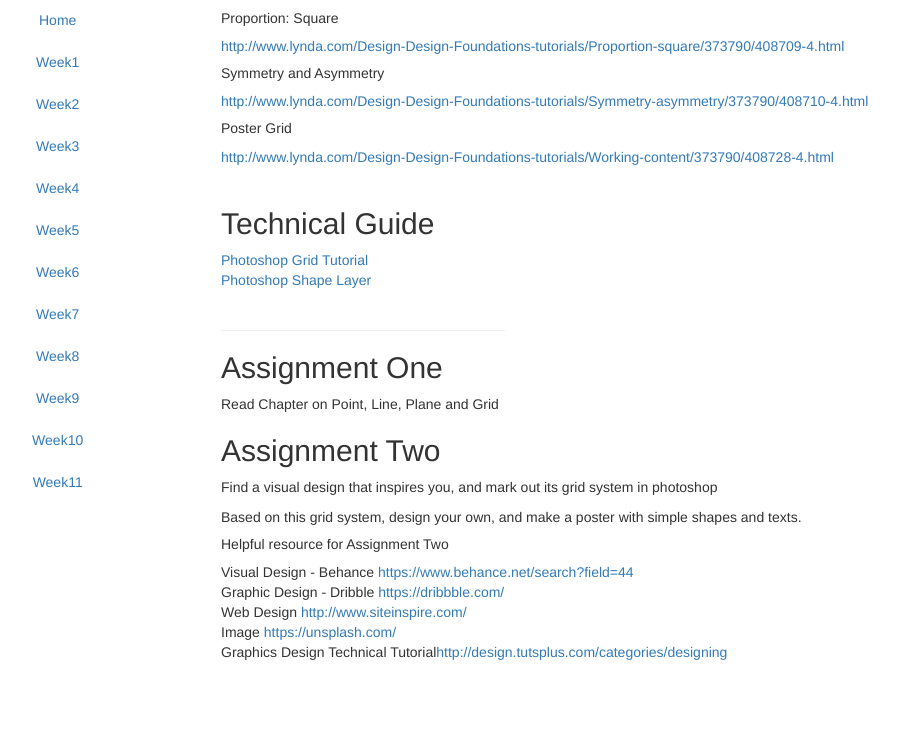
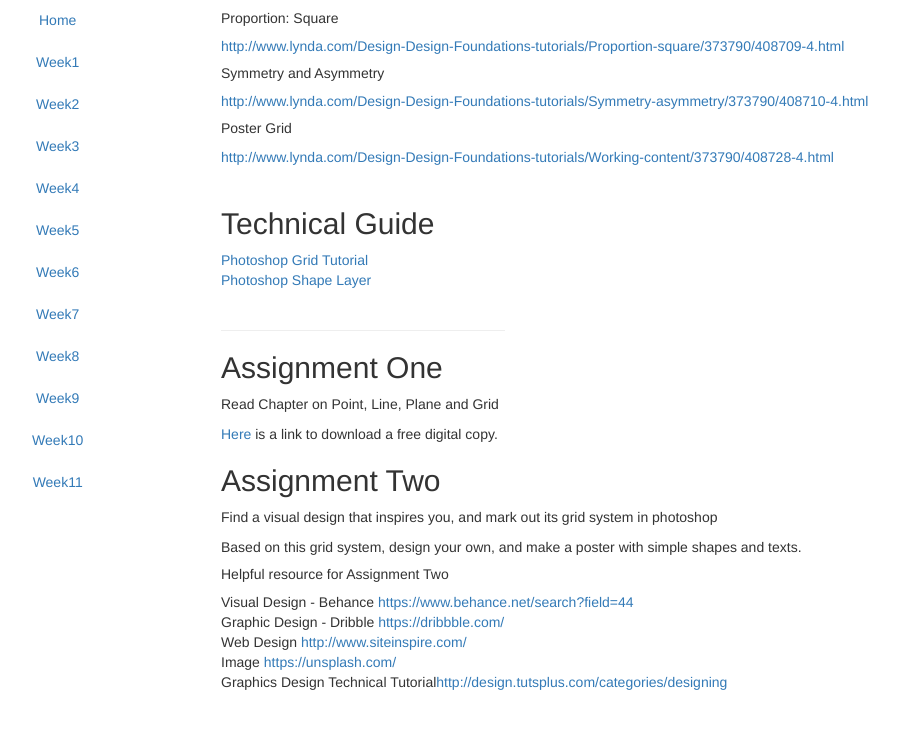
Before and after one commit to zhenzhenqi/MMA100, a Jekyll site: the page built from _posts/2015-03-01-week1.html, in a window 1280 px wide and 900 px high, scrolled down 1267 px, cut to the strip 0-766 px from the top of the window. Shown: the top 729 px of the strip, without its empty margins (44-943 px from the left). Built offline with Jekyll 4.4.1, drawn with Linux system fonts in a browser that asks for light colours; nearby versions of some CDN libraries.

Commit message:
textbook info

```diff
--- a/_posts/2015-03-01-week1.html
+++ b/_posts/2015-03-01-week1.html
@@ -52,6 +52,7 @@ layout: default
 <hr>
 <h2>Assignment One</h2>
 <p>Read Chapter on Point, Line, Plane and Grid</p>
+<a href="http://www.siteations.com/courses/tradigitaldwg2014/downloads/resources/Graphic_Design_The_New_Basics.pdf">Here </a>is a link to download a free digital copy.
 
 <h2>Assignment Two</h2>
 <p>Find a visual design that inspires you, and mark out its grid system in photoshop</p>
```
